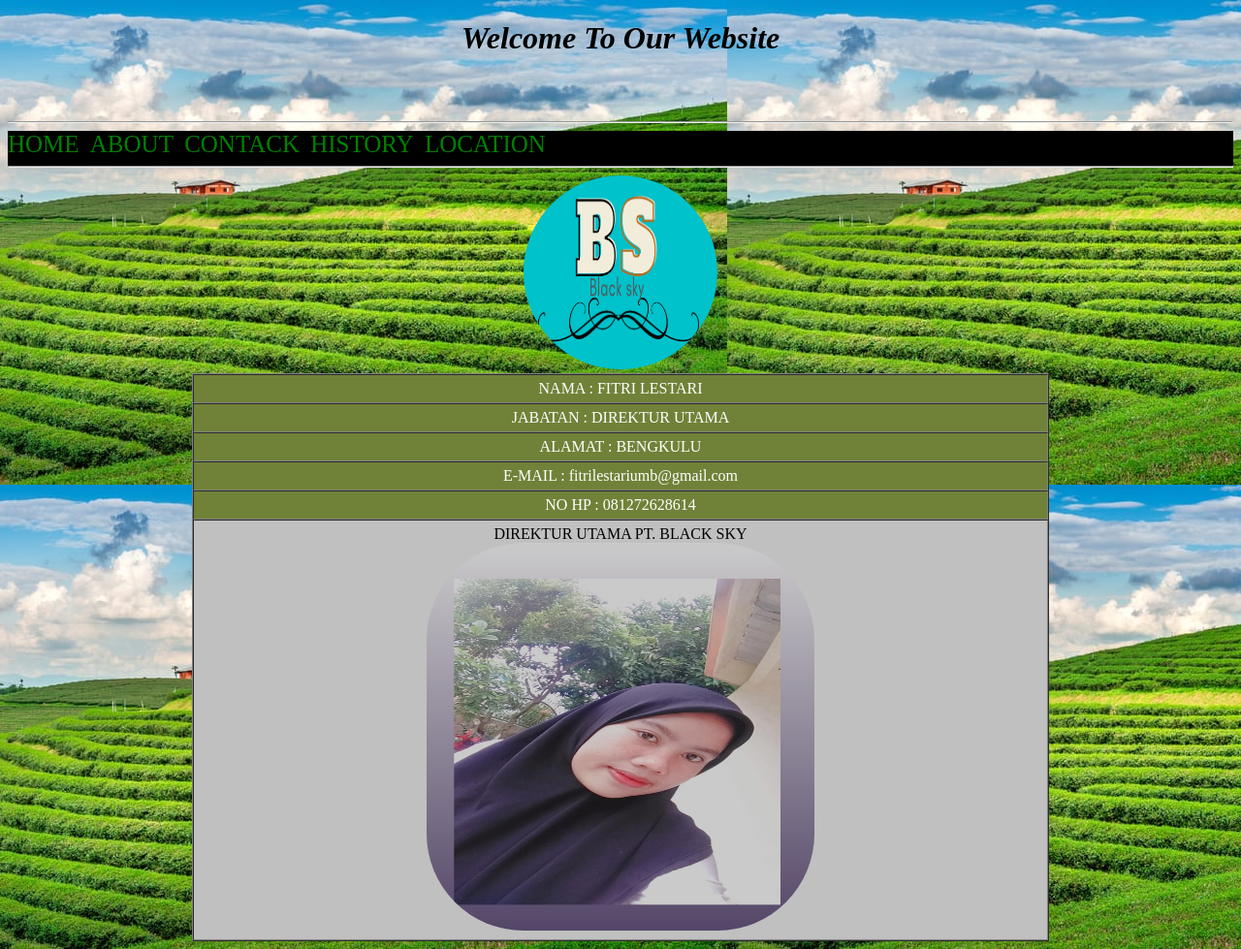
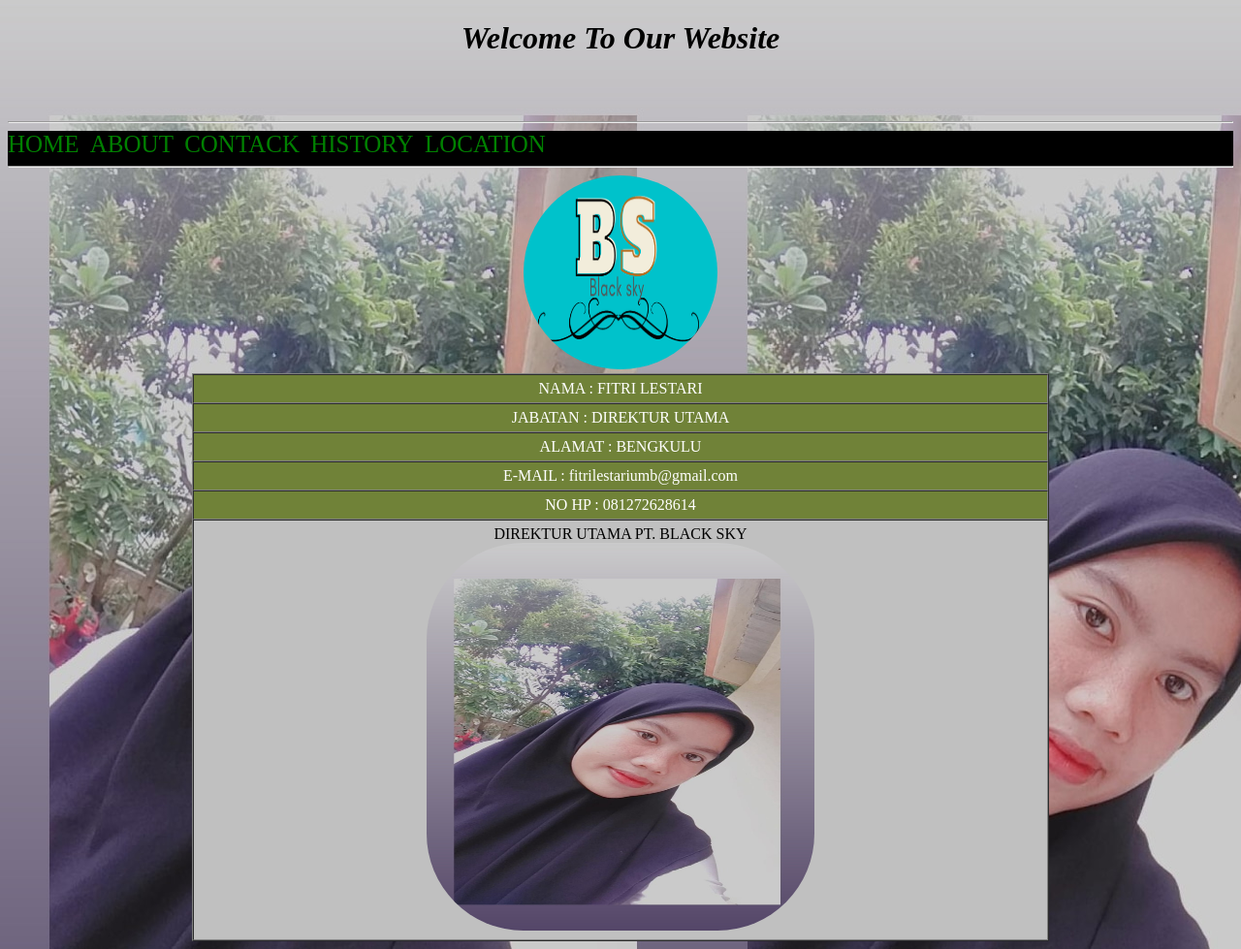
Before and after one commit to 06fitri/UAS-pak-Harry, a PHP site: page / in a window 1280 px wide. Shown: the whole page at 97% size. Run offline with PHP 8.4, Linux system fonts and the light colour scheme.

Commit message:
Update index.php

```diff
--- a/index.php
+++ b/index.php
@@ -2,7 +2,7 @@
 <html lang="en">
   <head>
     <meta charset="utf-8">
-    <link rel="icon"  href="img/Poto fitri.png">
+    <link rel="icon"  href="img/icon dr.png">
     <title>PT. BLACK SKY</title>
     <style type="text/css">
 
@@ -13,7 +13,7 @@
         }
 
         body{
-            background-image: url(img/bg.jpg);
+            background-image: url(img/dr.jpg);
         }
         a:hover{
             color: white;
```
